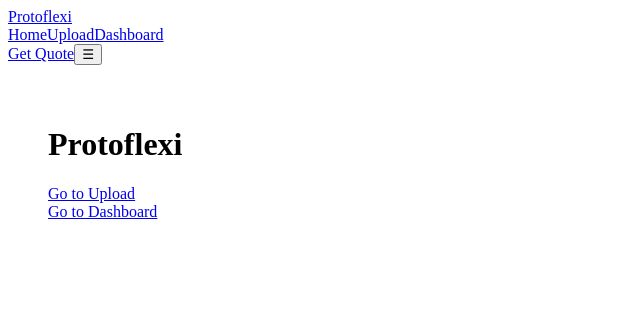
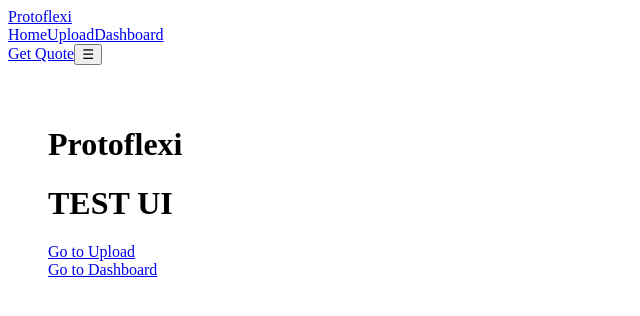
Before and after one commit to thankiprem73/protoflexi-frontend, a Next.js app: page / in a window 1280 px wide. Shown: the top 316 px of the page, without its empty margins (0-640 px from the left). Built offline with nearby package versions, Linux system fonts and the light colour scheme.

Commit message:
Update page.js

```diff
--- a/app/page.js
+++ b/app/page.js
@@ -2,7 +2,9 @@ export default function Home() {
   return (
     <div style={{ padding: 40 }}>
       <h1>Protoflexi</h1>
-
+<h1 className="text-red-500 text-4xl">
+  TEST UI
+</h1>
       <a href="/upload">Go to Upload</a>
       <br />
       <a href="/dashboard">Go to Dashboard</a>
```
